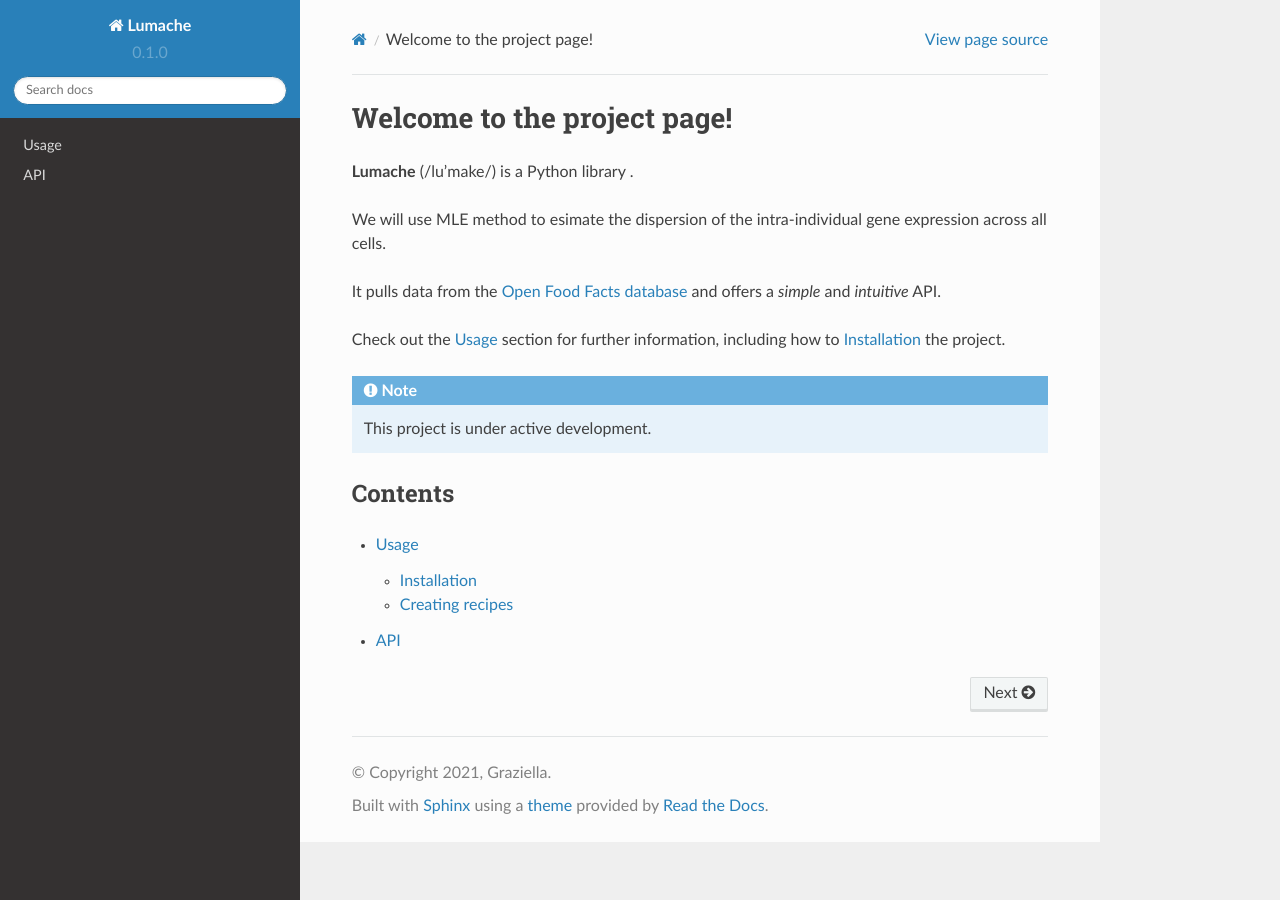
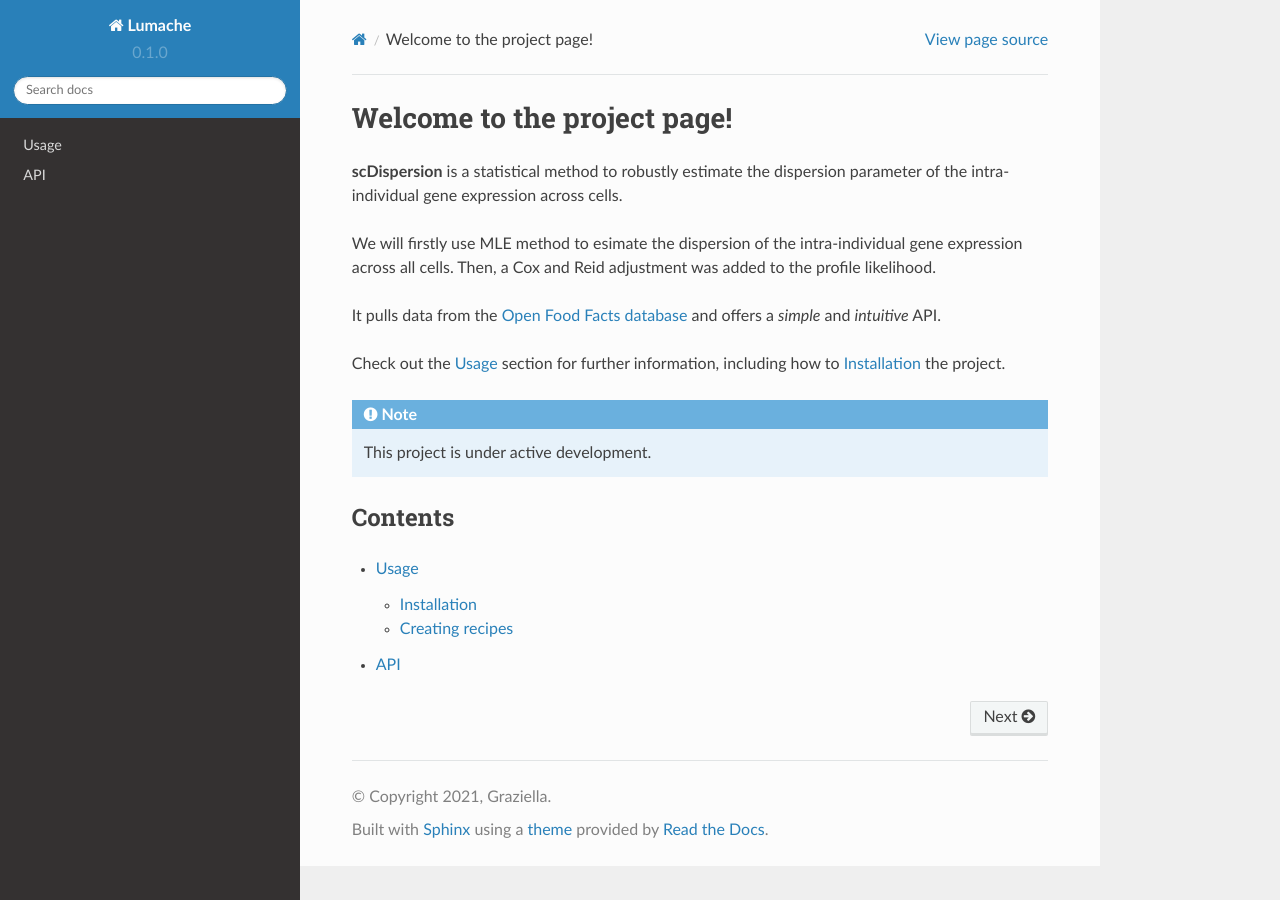
Before and after one commit to alexxue81/Estimate-the-dispersion, a Sphinx documentation site: the page built from docs/source/index.rst, in a window 1280 px wide. Built offline with Sphinx 7.4.7 and the Read the Docs theme 2.0.0, drawn with Linux system fonts in a browser that asks for light colours.

Commit message:
Update index.rst
Update the text.

```diff
--- a/docs/source/index.rst
+++ b/docs/source/index.rst
@@ -1,9 +1,9 @@
 Welcome to the project page!
 ===================================
 
-**Lumache** (/lu'make/) is a Python library .
+**scDispersion** is a statistical method to robustly estimate the dispersion parameter of the intra-individual gene expression across cells.
 
-We will use MLE method to esimate the dispersion of the intra-individual gene expression across all cells.
+We will firstly use MLE method to esimate the dispersion of the intra-individual gene expression across all cells. Then, a Cox and Reid adjustment was added to the profile likelihood.
 
 It pulls data from the `Open Food Facts database <https://world.openfoodfacts.org/>`_
 and offers a *simple* and *intuitive* API.
```
